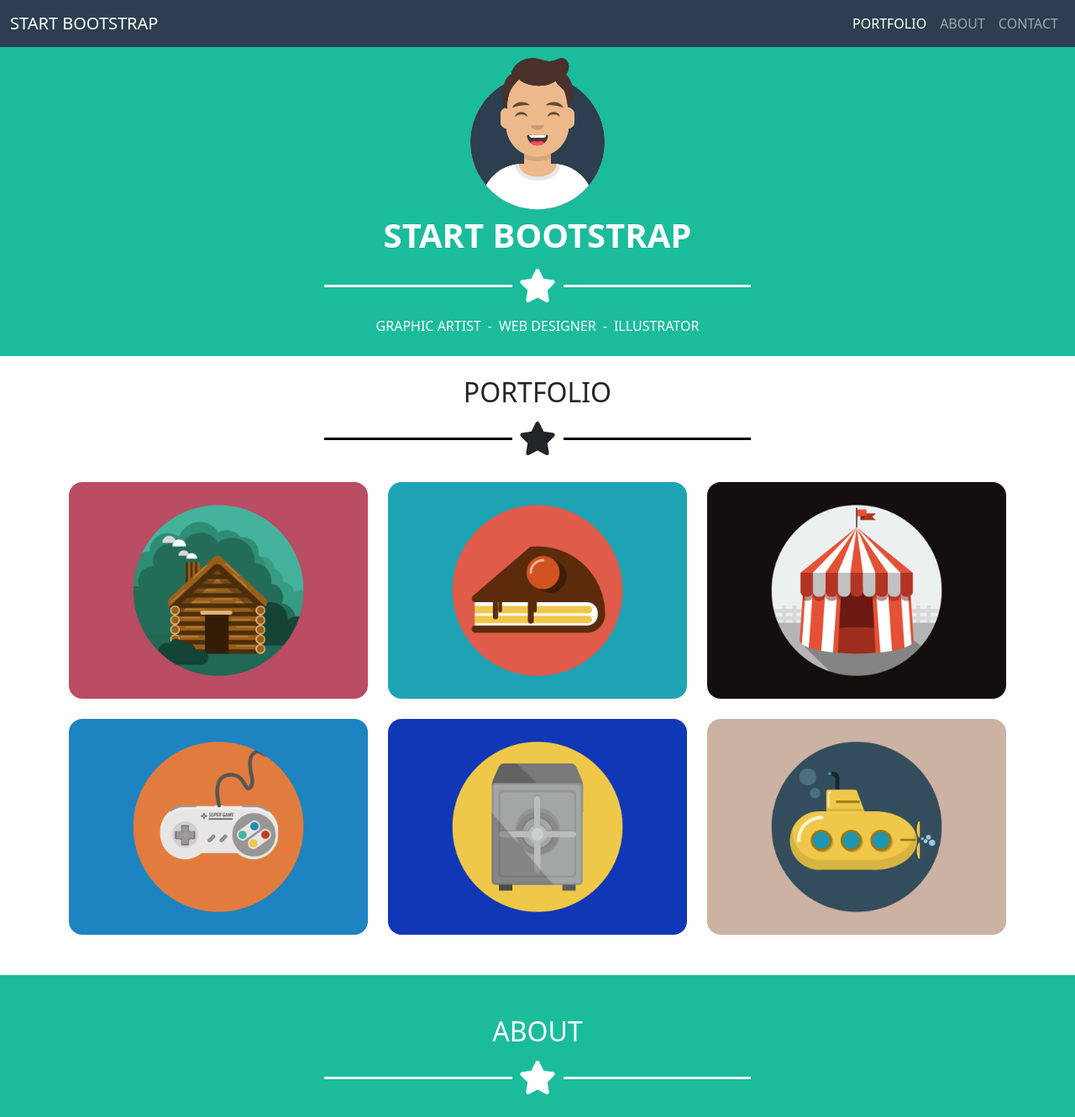
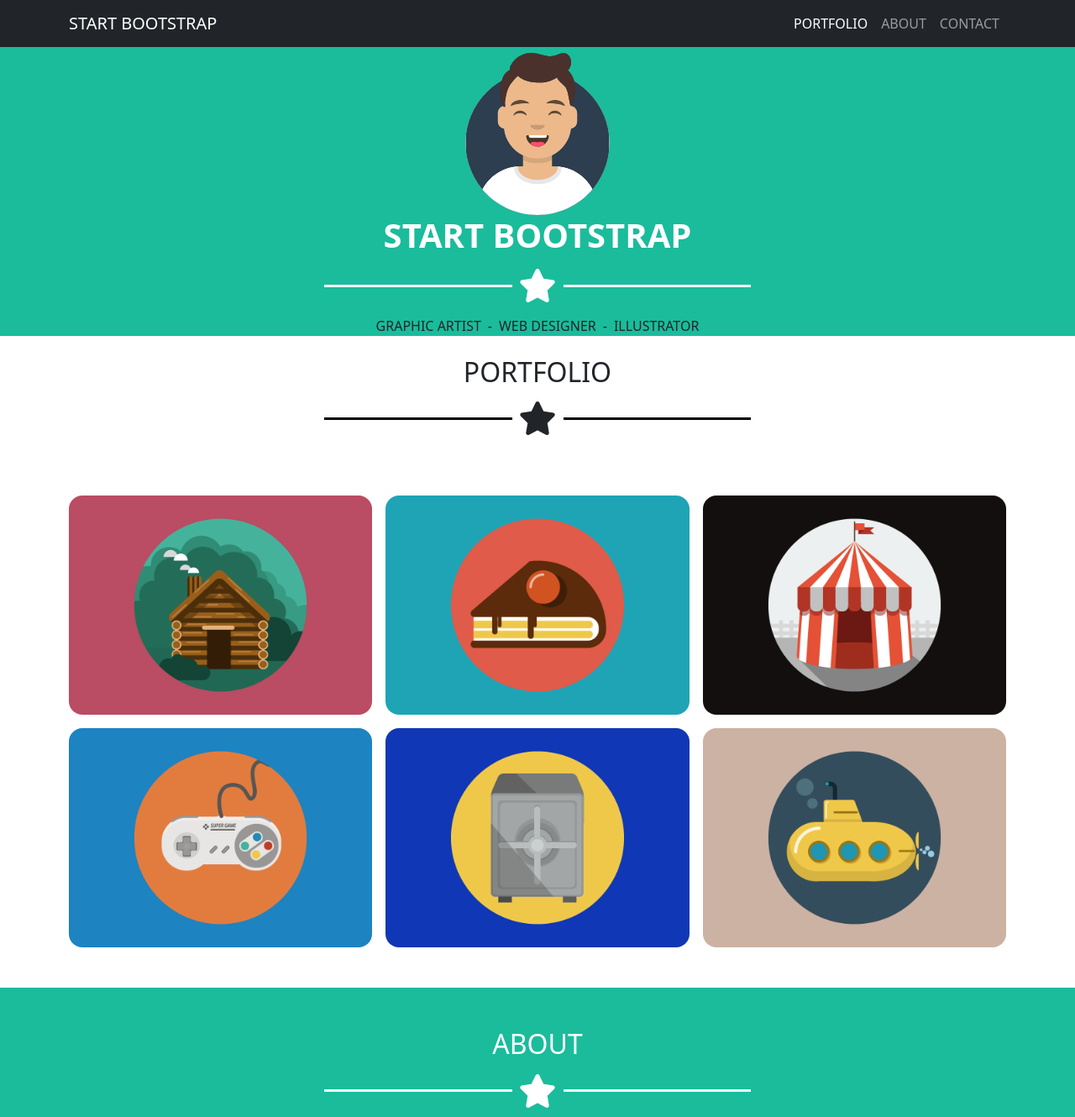
Before and after one commit to AndreaDeCeglia/html-css-bootstrap-freelancer, a plain HTML site: page index.html in a window 1280 px wide. Shown: the top 1330 px of the page at 84% size. Drawn offline with nearby package versions, Linux system fonts and the light colour scheme.

Commit message:
some modifies applyed

```diff
--- a/assets/css/style.css
+++ b/assets/css/style.css
@@ -1,7 +1,7 @@
-.navbar{
+/* .navbar{
     background-color: #2c3e50;
     color: white;
-}
+} */
 
 .navbar-collapse{
     flex-grow: 0;
@@ -11,6 +11,8 @@
     background-color: #1abc9c;
 }
 
+/* usless using offset /
+/ better a max-width*/
 .avatar{
     width: 200px;
     height: 200px;
@@ -35,14 +37,20 @@
     background-color: #3a546d;
 }
 
+/* useless */
+/*
+#location .rounded-5{
+    border-radius: 100%;
+} */
+
 .fa-facebook-f,
 .fa-google-plus-g,
 .fa-twitter,
 .fa-linkedin {
-  border: 1px solid white;
+  /* border: 1px solid white;
   border-radius: 50%;
   width: 50px;
-  height: 50px;
+  height: 50px; */
 }
 
 #copyright{
--- a/index.html
+++ b/index.html
@@ -21,8 +21,8 @@
 <body>
 
     <!-- ***** starting navbar with burger menù ***** -->
-    <nav class="navbar navbar-dark navbar-expand-lg">
-        <div class="container-fluid">
+    <nav class="navbar navbar-dark bg-dark navbar-expand-lg">
+        <div class="container-md">
           <a class="navbar-brand" href="#">START BOOTSTRAP</a>
           <button class="navbar-toggler" type="button" data-bs-toggle="collapse" data-bs-target="#navbarNav" aria-controls="navbarNav" aria-expanded="false" aria-label="Toggle navigation">
             <span class="navbar-toggler-icon"></span>
@@ -47,17 +47,19 @@
     <!-- ***** jumbotron of website ***** -->
     <section id="jumbotron" class="bg-green">
 
-        <div class="container">
-            <div class="row justify-content-center text-white">
+        <div class="container-md">
+            <div class="col-md-8 offset-md-2 text-center text-white">
+
                 <!-- avatar spot -->
                 <img src="./assets/img/avatar.svg" alt="" class="avatar" />
                 <!-- jumbotron title -->
                 <h1 class="text-center text-uppercase fw-semibold">
                     start bootstrap
                 </h1>
+            </div>
 
-                <!-- line - star - line spot -->
-                <div class="d-flex justify-content-center align-items-center">
+            <!-- line - star - line spot -->
+            <div class="d-flex justify-content-center align-items-center text-white">
                 <div class="line"></div>
                 <div><i class="fa-solid fa-star m-2 fs-1"></i></div>
                 <div class="line"></div>
@@ -77,7 +79,7 @@
 
     <!-- ***** portfolio section ***** -->
     <section class="portfolio">
-        <div class="container">
+        <div class="container-md">
 
             <!-- title spot -->
             <h2 class="text-uppercase text-center mt-4">
@@ -94,36 +96,36 @@
             </div>
 
             <!-- cards' container -->
-            <div class="row">
+            <div class="row my-5 g-3">
 
                 <!-- first card -->
-                <div class="col-12 col-md-6 col-lg-4 mt-4">
-                    <img src="./assets/img/cabin.png" alt="" class="image rounded-4" />
+                <div class="col-12 col-md-6 col-lg-4">
+                    <img src="./assets/img/cabin.png" alt="" class="image rounded-4 img-fluid" />
                 </div>
 
                 <!-- second card -->
-                <div class="col-12 col-md-6 col-lg-4 mt-4">
-                    <img src="./assets/img/cake.png" alt="" class="image rounded-4" />
+                <div class="col-12 col-md-6 col-lg-4">
+                    <img src="./assets/img/cake.png" alt="" class="image rounded-4 img-fluid" />
                 </div>
 
                 <!-- third card -->
-                <div class="col-12 col-md-6 col-lg-4 mt-4">
-                    <img src="./assets/img/circus.png" alt="" class="image rounded-4" />
+                <div class="col-12 col-md-6 col-lg-4">
+                    <img src="./assets/img/circus.png" alt="" class="image rounded-4 img-fluid" />
                 </div>
 
                 <!-- fourth card -->
-                <div class="col-12 col-md-6 col-lg-4 mt-4">
-                    <img src="./assets/img/game.png" alt="" class="image rounded-4" />
+                <div class="col-12 col-md-6 col-lg-4">
+                    <img src="./assets/img/game.png" alt="" class="image rounded-4 img-fluid" />
                 </div>
 
                 <!-- fivth card -->
-                <div class="col-12 col-md-6 col-lg-4 mt-4">
-                    <img src="./assets/img/safe.png" alt="" class="image rounded-4" />
+                <div class="col-12 col-md-6 col-lg-4">
+                    <img src="./assets/img/safe.png" alt="" class="image rounded-4 img-fluid" />
                 </div>
 
                 <!-- sixth card -->
-                <div class="col-12 col-md-6 col-lg-4 mt-4">
-                    <img src="./assets/img/submarine.png" alt="" class="image rounded-4"/>
+                <div class="col-12 col-md-6 col-lg-4">
+                    <img src="./assets/img/submarine.png" alt="" class="image rounded-4 img-fluid"/>
                 </div>
 
             </div>
@@ -267,14 +269,22 @@
                         <h3 class="text-uppercase d-flex justify-content-center fs-5 mt-4">around the web</h3>
 
                         <div class="icons d-flex justify-content-center ">
+                            <div class="rounded-5 border">
+                                <i class="fa-brands fa-facebook-f mx-2 fs-2 p-3 "></i>
+                            </div>
 
-                            <i class="fa-brands fa-facebook-f mx-2 fs-2 p-3 "></i>
+                            <div class="rounded-5 border">
+                                <i class="fa-brands fa-google-plus-g mx-2 fs-2 p-3 "></i>
+                            </div>
 
-                            <i class="fa-brands fa-google-plus-g mx-2 fs-2 p-3 "></i>
+                            <div class="rounded-5 border">
+                                <i class="fa-brands fa-twitter mx-2 fs-2 p-3 "></i>
+                            </div>
 
-                            <i class="fa-brands fa-twitter mx-2 fs-2 p-3 "></i>
+                            <div class="rounded-5 border">
+                                <i class="fa-brands fa-linkedin mx-2 fs-2 p-3 "></i>
+                            </div>
 
-                            <i class="fa-brands fa-linkedin mx-2 fs-2 p-3 "></i>
 
                         </div>
 
```
